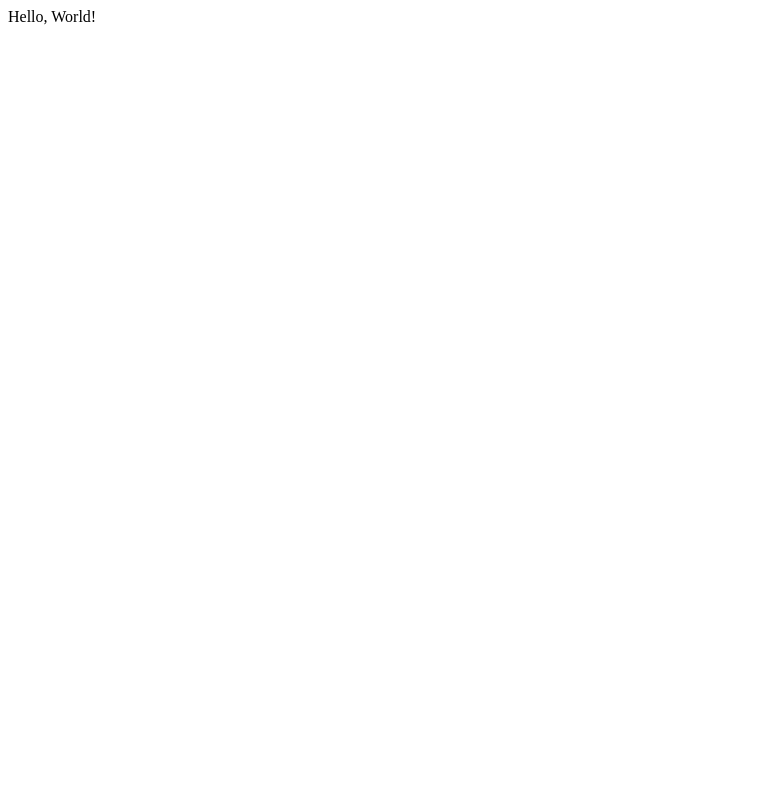
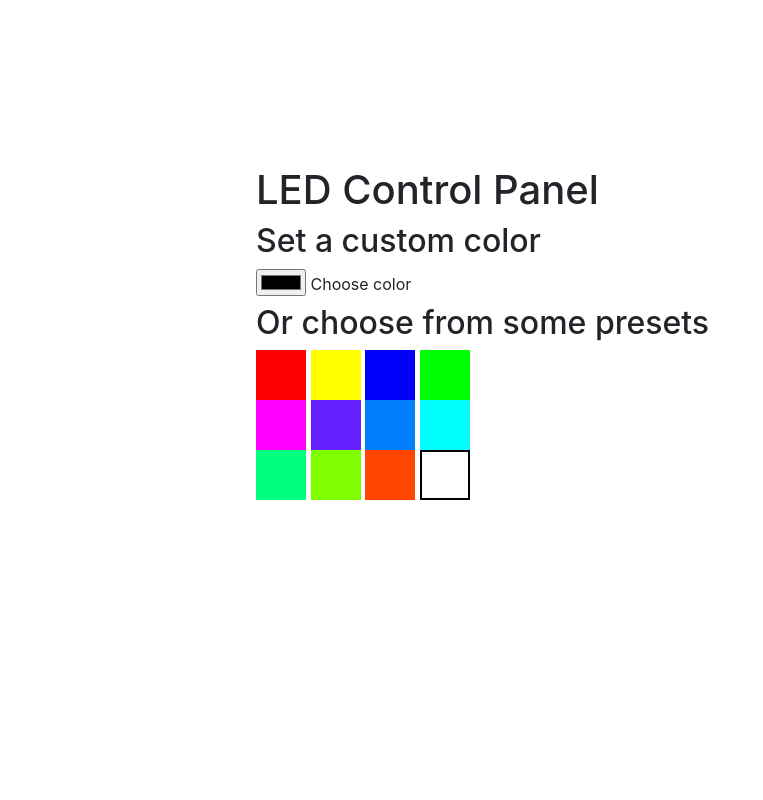
Before and after one commit to AkshatAdsule/led_control_server, a Flask app: page / in a window 1280 px wide. Before the commit the part shown is almost empty. Shown: the whole page, without its empty margins (0-763 px from the left). Run offline with Flask 2, Linux system fonts and the light colour scheme; some libraries are stand-ins or nearby versions.

Commit message:
Create control panel

```diff
--- a/server.py
+++ b/server.py
@@ -1,12 +1,12 @@
-from flask import Flask
-from flask import request
+from flask import Flask, request, render_template
+
 app = Flask(__name__, static_url_path='',
             static_folder='static',
             template_folder='templates')
 
 @app.route('/')
 def hello_world():
-	return 'Hello, World!'
+	return render_template("index.html")
 
 
 @app.route('/setcolor/rgb', methods=["POST"])
--- /dev/null
+++ b/static/styles.css
@@ -0,0 +1,9 @@
+.panel {
+    padding: 13% 20%;
+}
+
+.color-grid {
+    height: 50px;
+    width: 50px;
+    border: none;
+}
--- a/templates/index.html
+++ b/templates/index.html
@@ -4,10 +4,34 @@
     <meta charset="UTF-8">
     <meta name="viewport" content="width=device-width, initial-scale=1.0">
     <title>LED Control</title>
+    <link rel="stylesheet" href="https://stackpath.bootstrapcdn.com/bootstrap/4.5.2/css/bootstrap.min.css" integrity="sha384-JcKb8q3iqJ61gNV9KGb8thSsNjpSL0n8PARn9HuZOnIxN0hoP+VmmDGMN5t9UJ0Z" crossorigin="anonymous">
+    <link rel="stylesheet" href="styles.css">
 </head>
 <body>
-    <h1>
-        Hello there
-    </h1>
+    <div class="panel">
+        <h1>LED Control Panel</h1>
+        <h2>Set a custom color</h2>
+        <form action="/changeColor/formRGB" class="color-change">
+            <input type="color" name="color" id="colorPicker">
+            <label for="colorPicker">Choose color</label>
+        </form>
+        <h2>Or choose from some presets</h2>
+        <form action="/color" method="post">
+            <input class="color-grid" type="button" style="background-color: #FF0000;">
+            <input class="color-grid" type="button" style="background-color: #FFFF00;">
+            <input class="color-grid" type="button" style="background-color: #0000FF;">
+            <input class="color-grid" type="button" style="background-color: #00FF00;">
+            <br>
+            <input class="color-grid" type="button" style="background-color: #FF00FF;">
+            <input class="color-grid" type="button" style="background-color: #651FFF;">
+            <input class="color-grid" type="button" style="background-color: #007fff;">
+            <input class="color-grid" type="button" style="background-color: #00FFFF;">
+            <br>
+            <input class="color-grid" type="button" style="background-color: #00ff7f;">
+            <input class="color-grid" type="button" style="background-color: #7fff00;">
+            <input class="color-grid" type="button" style="background-color: #FF4500;">
+            <input class="color-grid" type="button" style="background-color: #FFFFFF; border: solid 2px;">
+        </form>
+    </div>
 </body>
 </html>
```
